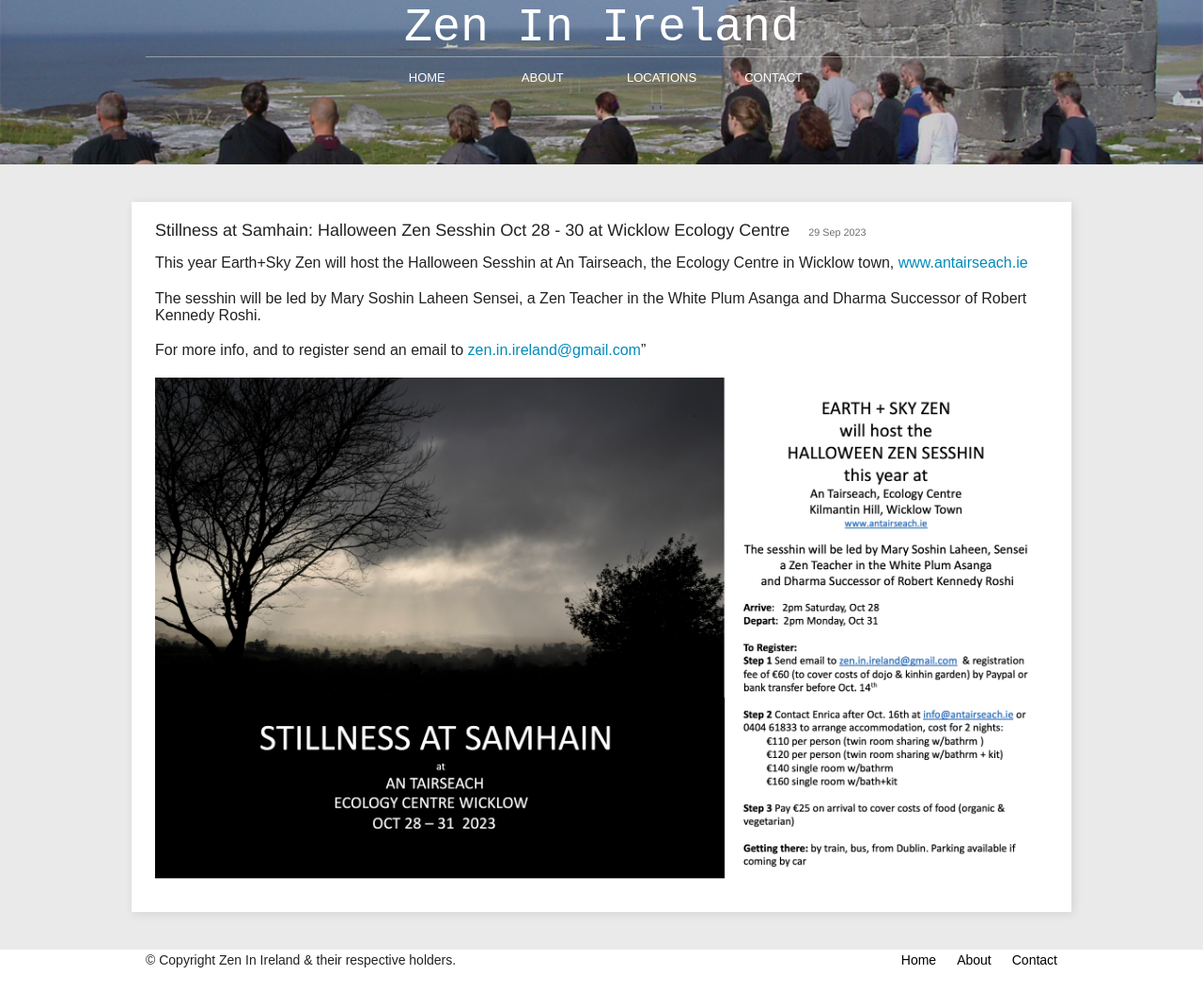
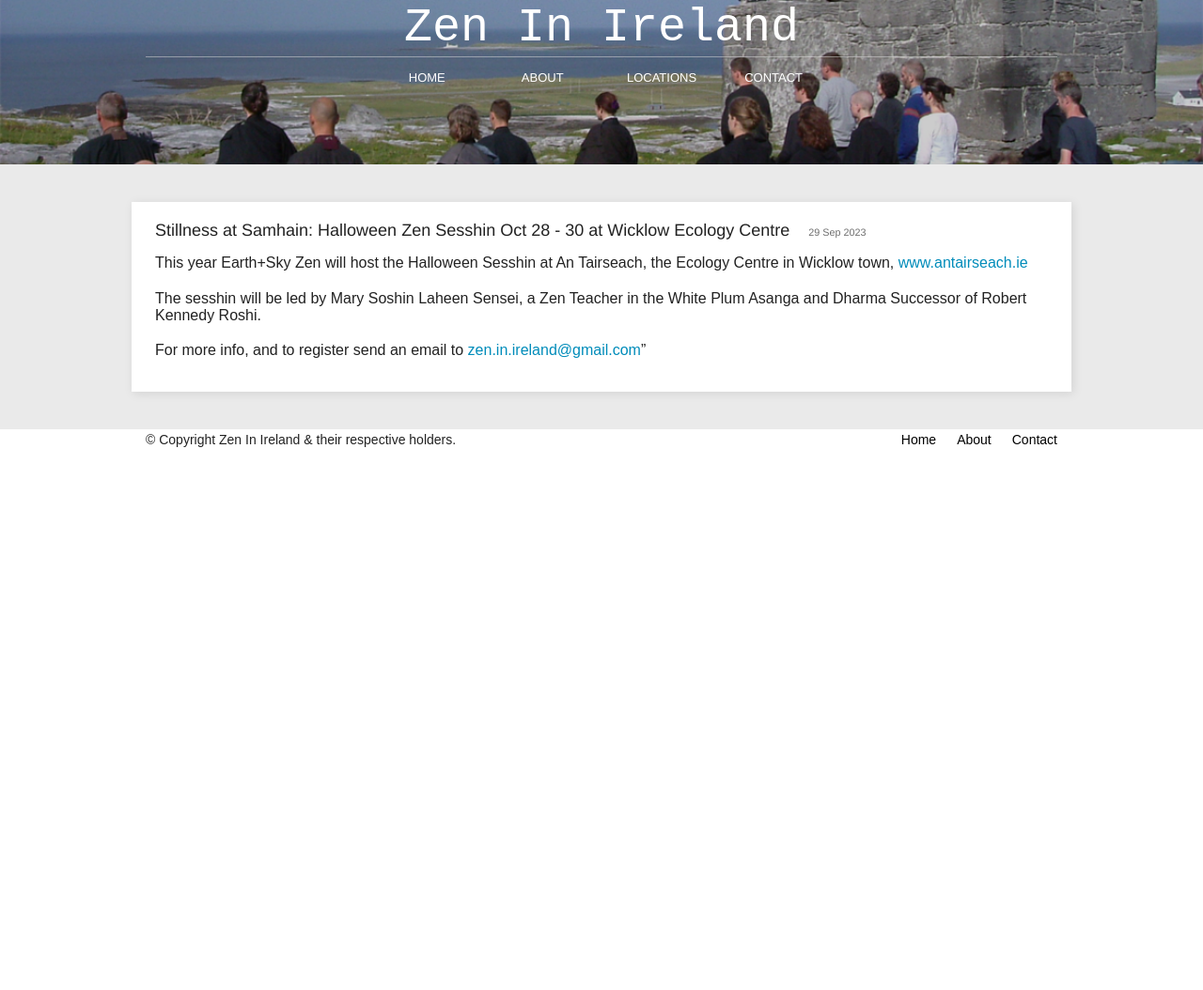
Before and after one commit to zen-ireland/zenireland.github.io, a Jekyll site: the page built from _posts/2023-09-30-stillness-at-samhain-halloween-zen-sesshin-oct-28-30-at-wicklow-ecology-centre.md, in a window 1280 px wide. Shown: the whole page at 94% size. Built offline with Jekyll 4.4.1, drawn with Linux system fonts in a browser that asks for light colours; after the commit the page ends 900 px from its top, so only the background shows below that.

Commit message:
TinaCMS content update by Tom S

```diff
--- a/_posts/2023-09-30-stillness-at-samhain-halloween-zen-sesshin-oct-28-30-at-wicklow-ecology-centre.md
+++ b/_posts/2023-09-30-stillness-at-samhain-halloween-zen-sesshin-oct-28-30-at-wicklow-ecology-centre.md
@@ -6,7 +6,7 @@ date: 2023-09-29T23:00:00.000Z
 categories:
   - dublin
   - sesshin
-image: /img/Stillness at Samhain 2023.jpg
+image: /img/Stillness at Samhain 2023r1.jpg
 ---
 
 This year Earth+Sky Zen will host the Halloween Sesshin at An Tairseach, the Ecology Centre in Wicklow town, [www.antairseach.ie](http://www.antairseach.ie/)
@@ -14,5 +14,3 @@ This year Earth+Sky Zen will host the Halloween Sesshin at An Tairseach, the Eco
 The sesshin will be led by Mary Soshin Laheen Sensei, a Zen Teacher in the White Plum Asanga and Dharma Successor of Robert Kennedy Roshi.
 
 For more info, and to register send an email to [zen.in.ireland@gmail.com](mailto:zen.in.ireland@gmail.com)"
-
-![](</img/Stillness at Samhain 2023.jpg>)
```
